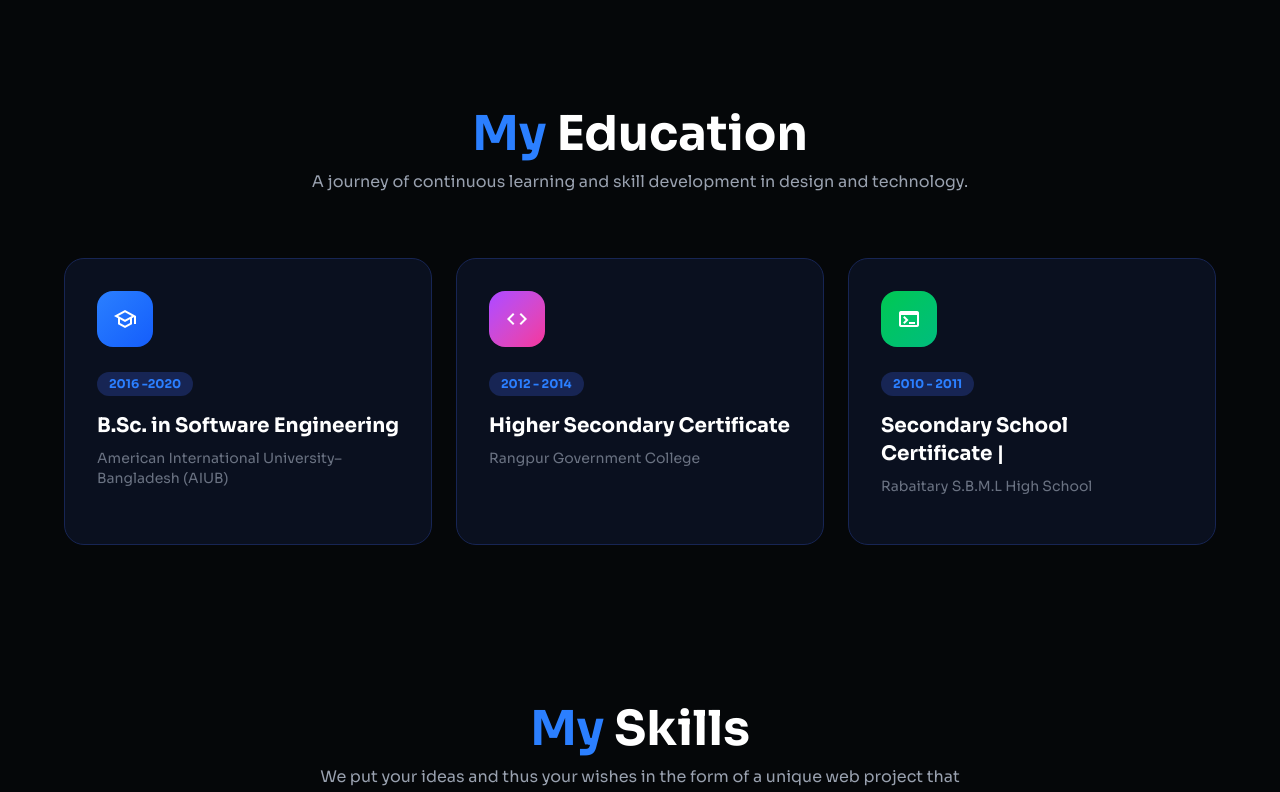
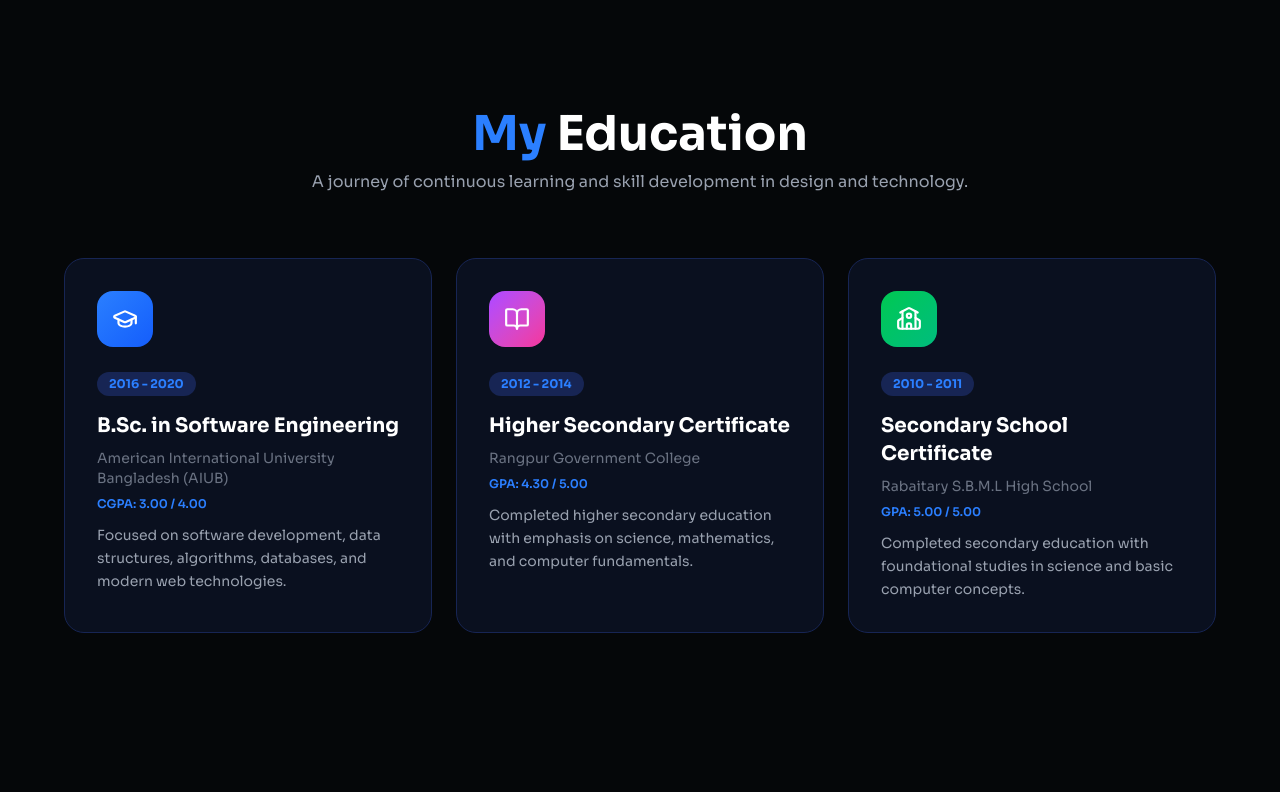
Before and after one commit to samiul-sheikh/samiul-sheikh, a Next.js app: page / in a window 1280 px wide. Shown: the part 5280-6072 px from the top of the page. Built offline with nearby package versions, Linux system fonts and the light colour scheme.

Commit message:
updated education information

```diff
--- a/components/sections/EducationSection.tsx
+++ b/components/sections/EducationSection.tsx
@@ -1,27 +1,35 @@
+import { GraduationCap, BookOpen, School } from "lucide-react";
+
 const education = [
     {
-        period: "2016 -2020",
+        period: "2016 - 2020",
         title: "B.Sc. in Software Engineering",
-        institution: "American International University–Bangladesh (AIUB)",
-        icon: "school",
+        institution: "American International University Bangladesh (AIUB)",
+        icon: GraduationCap,
         gradient: "from-primary to-blue-600",
-        description: "Comprehensive program covering visual communication, typography, and digital design tools.",
+        cgpa: "CGPA: 3.00 / 4.00",
+        description:
+            "Focused on software development, data structures, algorithms, databases, and modern web technologies.",
     },
     {
         period: "2012 - 2014",
         title: "Higher Secondary Certificate",
         institution: "Rangpur Government College",
-        icon: "code",
+        icon: BookOpen,
         gradient: "from-purple-500 to-pink-500",
-        description: "Advanced studies in software architecture, algorithms, and cloud computing technologies.",
+        cgpa: "GPA: 4.30 / 5.00",
+        description:
+            "Completed higher secondary education with emphasis on science, mathematics, and computer fundamentals.",
     },
     {
         period: "2010 - 2011",
-        title: "Secondary School Certificate |",
+        title: "Secondary School Certificate",
         institution: "Rabaitary S.B.M.L High School",
-        icon: "terminal",
+        icon: School,
         gradient: "from-green-500 to-emerald-500",
-        description: "Intensive program covering HTML, CSS, JavaScript, and modern web frameworks.",
+        cgpa: "GPA: 5.00 / 5.00",
+        description:
+            "Completed secondary education with foundational studies in science and basic computer concepts.",
     },
 ];
 
@@ -47,10 +55,10 @@ export function EducationSection() {
                             className="group bg-card p-8 rounded-[20px] border border-secondary hover:border-primary transition-all duration-300 hover:-translate-y-2"
                         >
                             {/* Icon */}
-                            <div className={`w-14 h-14 bg-gradient-to-br ${item.gradient} rounded-xl flex items-center justify-center mb-6 group-hover:scale-110 transition-transform`}>
-                                <span className="material-symbols-outlined text-white text-2xl">
-                                    {item.icon}
-                                </span>
+                            <div
+                                className={`w-14 h-14 bg-gradient-to-br ${item.gradient} rounded-xl flex items-center justify-center mb-6 group-hover:scale-110 transition-transform`}
+                            >
+                                <item.icon size={26} className="text-white" />
                             </div>
 
                             {/* Period Badge */}
@@ -62,10 +70,13 @@ export function EducationSection() {
                             <h3 className="text-xl font-bold text-white mb-2 group-hover:text-primary transition-colors">
                                 {item.title}
                             </h3>
-                            <p className="text-gray-500 text-sm mb-4">{item.institution}</p>
-                            {/* <p className="text-gray-400 text-sm leading-relaxed">
+                            <p className="text-gray-500 text-sm mb-2">{item.institution}</p>
+                            <p className="text-primary text-xs font-semibold mb-3">
+                                {item.cgpa}
+                            </p>
+                            <p className="text-gray-400 text-sm leading-relaxed">
                                 {item.description}
-                            </p> */}
+                            </p>
                         </div>
                     ))}
                 </div>
--- a/components/sections/ResumeSection.tsx
+++ b/components/sections/ResumeSection.tsx
@@ -53,6 +53,8 @@ const experienceData = [
                     <span className="px-3 py-1 rounded-full bg-secondary text-primary text-xs font-medium">React</span>
                     <span className="px-3 py-1 rounded-full bg-secondary text-primary text-xs font-medium">Node.js</span>
                     <span className="px-3 py-1 rounded-full bg-secondary text-primary text-xs font-medium">Chakra UI</span>
+                    <span className="px-3 py-1 rounded-full bg-secondary text-primary text-xs font-medium">RTK Query</span>
+                    <span className="px-3 py-1 rounded-full bg-secondary text-primary text-xs font-medium">Prisma</span>
                 </div>
             </div>
         ),
@@ -76,8 +78,8 @@ const experienceData = [
                 </p>
                 <div className="flex flex-wrap gap-2 mt-4">
                     <span className="px-3 py-1 rounded-full bg-secondary text-primary text-xs font-medium">WordPress</span>
+                    <span className="px-3 py-1 rounded-full bg-secondary text-primary text-xs font-medium">SEO</span>
                     <span className="px-3 py-1 rounded-full bg-secondary text-primary text-xs font-medium">Digital Marketing</span>
-                    <span className="px-3 py-1 rounded-full bg-secondary text-primary text-xs font-medium">SEO</span>
                 </div>
             </div>
         ),
```
